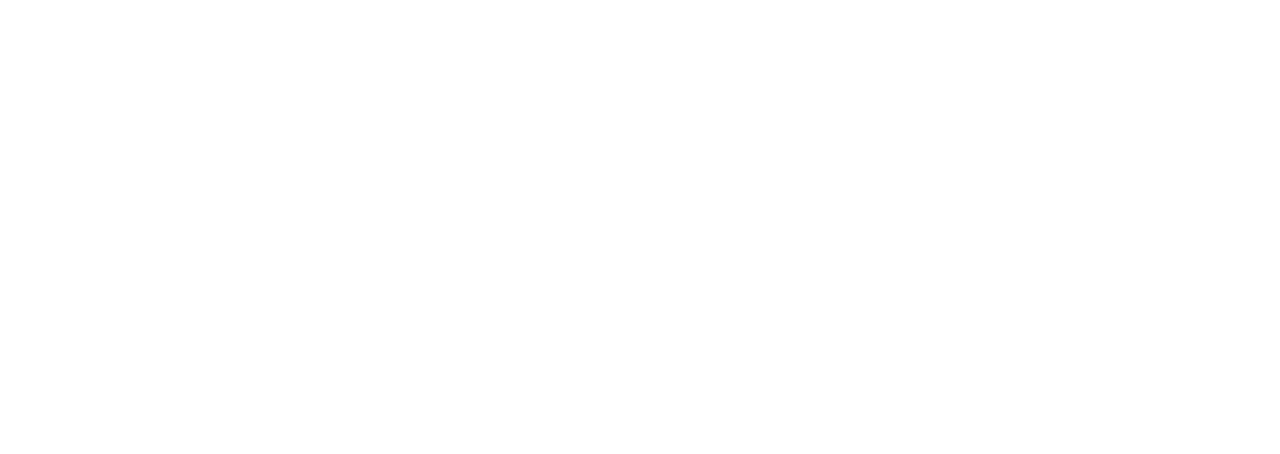
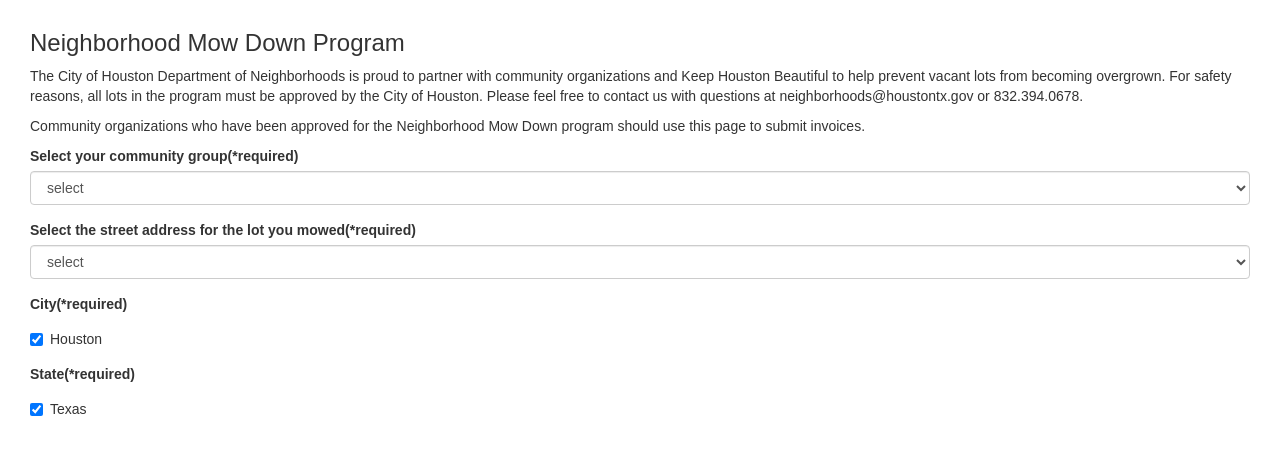
Before and after one commit to LBWright/mo-mowin-mo-money, a React (Create React App) app in the folder client/: page /Invoice in a window 1280 px wide. Shown: the top 454 px of the page. Built offline with nearby package versions, Linux system fonts and the light colour scheme.

Commit message:
invoice form

```diff
--- a/client/public/index.html
+++ b/client/public/index.html
@@ -19,6 +19,7 @@
       work correctly both with client-side routing and a non-root public URL.
       Learn how to configure a non-root public URL by running `npm run build`.
     -->
+    <link rel="stylesheet" href="https://maxcdn.bootstrapcdn.com/bootstrap/3.3.7/css/bootstrap.min.css" integrity="sha384-BVYiiSIFeK1dGmJRAkycuHAHRg32OmUcww7on3RYdg4Va+PmSTsz/K68vbdEjh4u" crossorigin="anonymous">
     <title>React App</title>
   </head>
   <body>
--- a/client/src/App.js
+++ b/client/src/App.js
@@ -1,5 +1,6 @@
 import React, { Component } from 'react';
 import { Route, Switch, Redirect } from 'react-router-dom';
+import Invoice from './components/Invoice/Invoice.js';
 
 
 class App extends Component {
@@ -7,6 +8,7 @@
     return (
       <Switch>
         {/* <Route path="/battle" component={ComponentNameHERE} /> */}
+        <Route path="/Invoice" component={Invoice} />
       </Switch>
     );
   }
--- a/client/src/components/Invoice/Invoice.css
+++ b/client/src/components/Invoice/Invoice.css
@@ -1,3 +1,3 @@
 .invoice {
-  color: red;
+  margin: 30px;
 }
--- a/client/src/components/Invoice/Invoice.js
+++ b/client/src/components/Invoice/Invoice.js
@@ -1,12 +1,56 @@
 import React, { Component } from 'react';
 import './Invoice.css';
+import { FormGroup } from 'react-bootstrap';
+import { ControlLabel } from 'react-bootstrap';
+import { FormControl } from 'react-bootstrap';
+import { Checkbox } from 'react-bootstrap';
 
 class Invoice extends Component {
 
   render() {
     return (
       <div className="invoice">
-        <h3>Invoice Test 2</h3>
+        <h3>Neighborhood Mow Down Program</h3>
+        <p>The City of Houston Department of Neighborhoods is proud to partner with community organizations and Keep Houston Beautiful to help prevent vacant lots from becoming overgrown. For safety reasons, all lots in the program must be approved by the City of Houston. Please feel free to contact us with questions at neighborhoods@houstontx.gov or 832.394.0678.</p>
+        <p>Community organizations who have been approved for the Neighborhood Mow Down program should use this page to submit invoices.</p>
+        <FormGroup controlId="formControlsSelect">
+          <ControlLabel>
+            Select your community group(*required)
+          </ControlLabel>
+          <FormControl componentClass="select" placeholder="select">
+            <option value="select">select</option>
+            <option value="other">...</option>
+          </FormControl>
+        </FormGroup>
+
+        <FormGroup controlId="formControlsSelect">
+          <ControlLabel>
+            Select the street address for the lot you mowed(*required)
+          </ControlLabel>
+          <FormControl componentClass="select" placeholder="select">
+            <option value="select">select</option>
+            <option value="other">...</option>
+          </FormControl>
+        </FormGroup>
+
+        <FormGroup controlId="formControlsSelect">
+          <ControlLabel>
+            City(*required)
+          </ControlLabel>
+          <Checkbox checked readOnly>
+            Houston
+          </Checkbox>
+        </FormGroup>
+
+        <FormGroup controlId="formControlsSelect">
+          <ControlLabel>
+            State(*required)
+          </ControlLabel>
+          <Checkbox checked readOnly>
+            Texas
+          </Checkbox>
+        </FormGroup>
+
       </div>
 
     );
```
